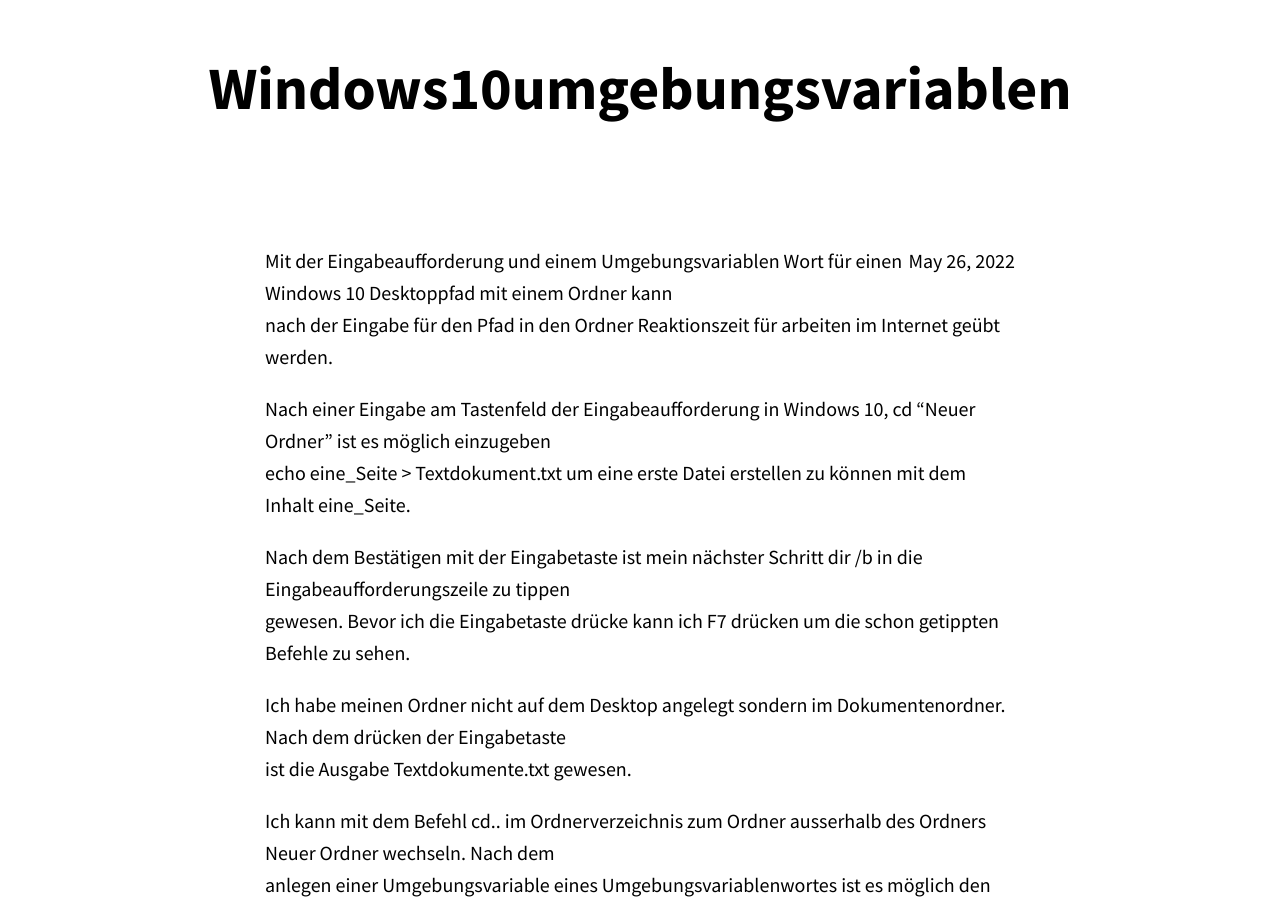
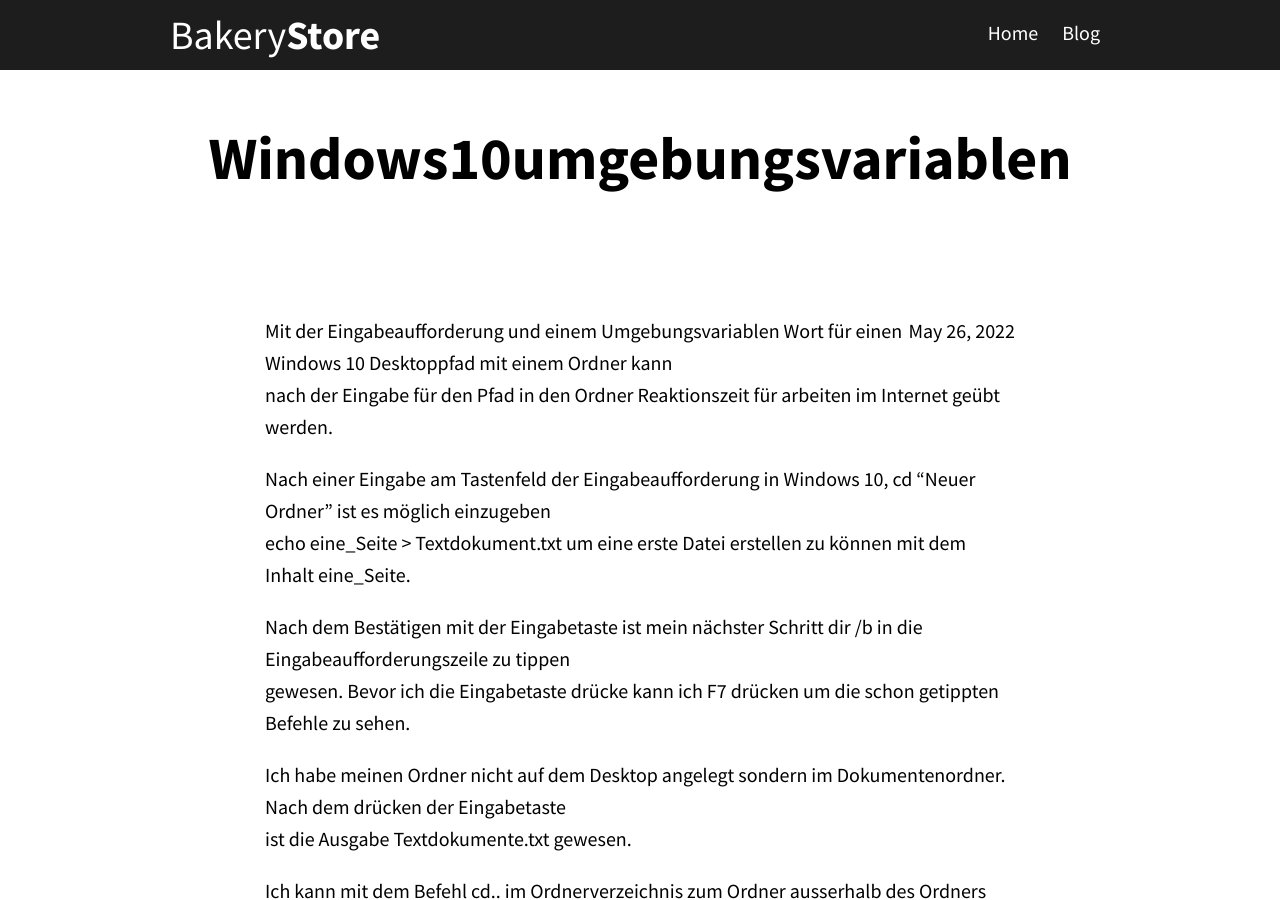
Before and after one commit to ledlightjungledStefan/Osterei, a Jekyll site: the page built from _posts/2022-05-26-Windows10Umgebungsvariablen.markdown, in a window 1280 px wide and 900 px high. Built offline with Jekyll 4.4.1, drawn with Linux system fonts in a browser that asks for light colours; some of the changed text lies outside the part shown.

Commit message:
Update default.html

```diff
--- a/_layouts/default.html
+++ b/_layouts/default.html
@@ -7,8 +7,24 @@
 		<link rel="stylesheet" href="http://fonts.googleapis.com/css?family=Source+Sans+Pro:200,300,400,700" media="all">
 	</head>
 	<body>
+		<header>
+			<div class="container">
+				<nav class="main-nav">
+					<ul>
+						<li><a href="/">Home</a></li>
+						<li><a href="/blog.html">Blog</a></li>
+					</ul>
+				</nav>
+				<h1><a href="/">Bakery<strong>Store</strong></a></h1>
+			</div>
+		</header>
 		<div class="content">
 			{{ content }}
 		</div>
+		<footer>
+			<div class="container">
+				<p class="center-text"> <a href="http://cloudcannon.com">Created by CloudCannon</a></p>
+			</div>
+		</footer>
 	</body>
 </html>
```
